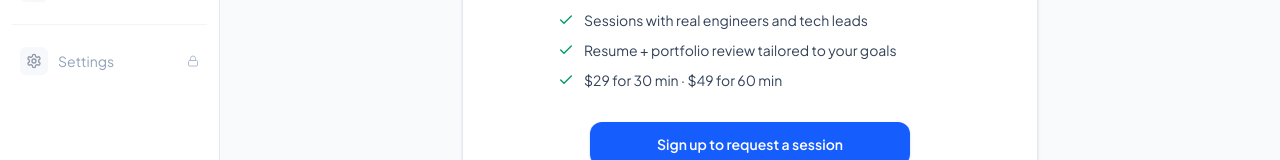
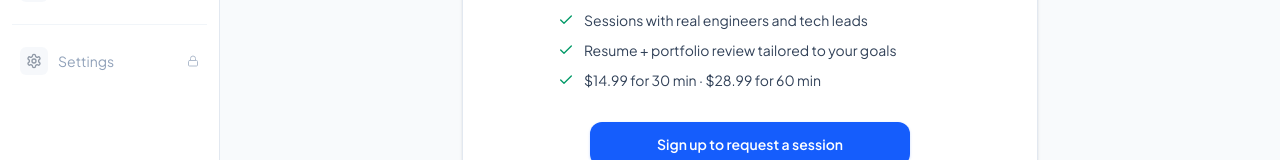
Before and after one commit to Vishnuteja0217/futurehireai, a Next.js app in the folder frontend/: page /app/guidance in a window 1280 px wide. Shown: the part 387-547 px from the top of the page. Built offline with nearby package versions, Linux system fonts and the light colour scheme; no server answers.

Commit message:
WIP: update guidance prices to match Stripe products

```diff
--- a/frontend/src/app/app/guidance/page.tsx
+++ b/frontend/src/app/app/guidance/page.tsx
@@ -33,7 +33,7 @@ export default function GuidancePage() {
         features={[
           "Sessions with real engineers and tech leads",
           "Resume + portfolio review tailored to your goals",
-          "$29 for 30 min · $49 for 60 min",
+          "$14.99 for 30 min · $28.99 for 60 min",
         ]}
         ctaText="Sign up to request a session"
         ctaHref="/sign-up"
@@ -85,7 +85,7 @@ function GuidanceInfo() {
               <span>30 minutes</span>
             </div>
             <div className="mb-1 text-3xl font-semibold text-slate-900">
-              $29
+              $14.99
             </div>
             <div className="mb-4 text-sm text-slate-600">
               Focused conversation
@@ -116,7 +116,7 @@ function GuidanceInfo() {
               <span>60 minutes</span>
             </div>
             <div className="mb-1 text-3xl font-semibold text-slate-900">
-              $49
+              $28.99
             </div>
             <div className="mb-4 text-sm text-slate-600">Deep dive</div>
             <ul className="space-y-2 text-sm text-slate-700">
```
